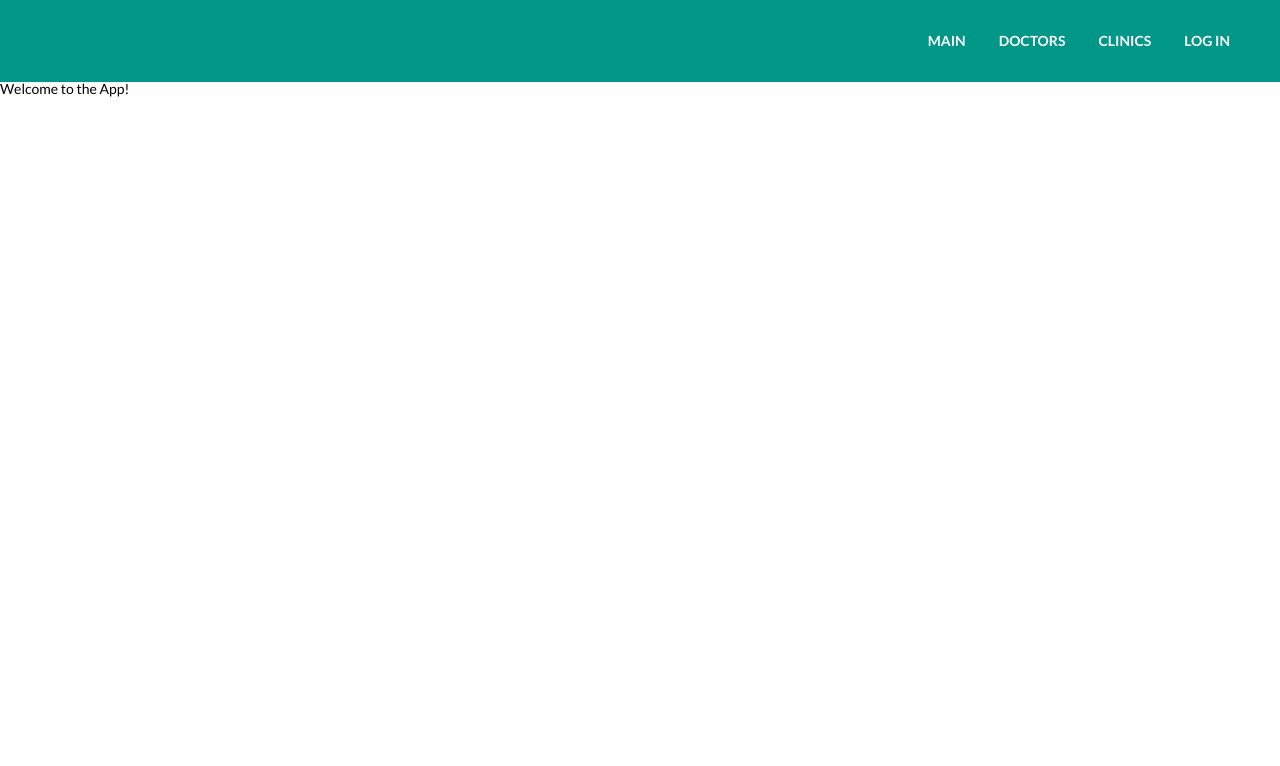
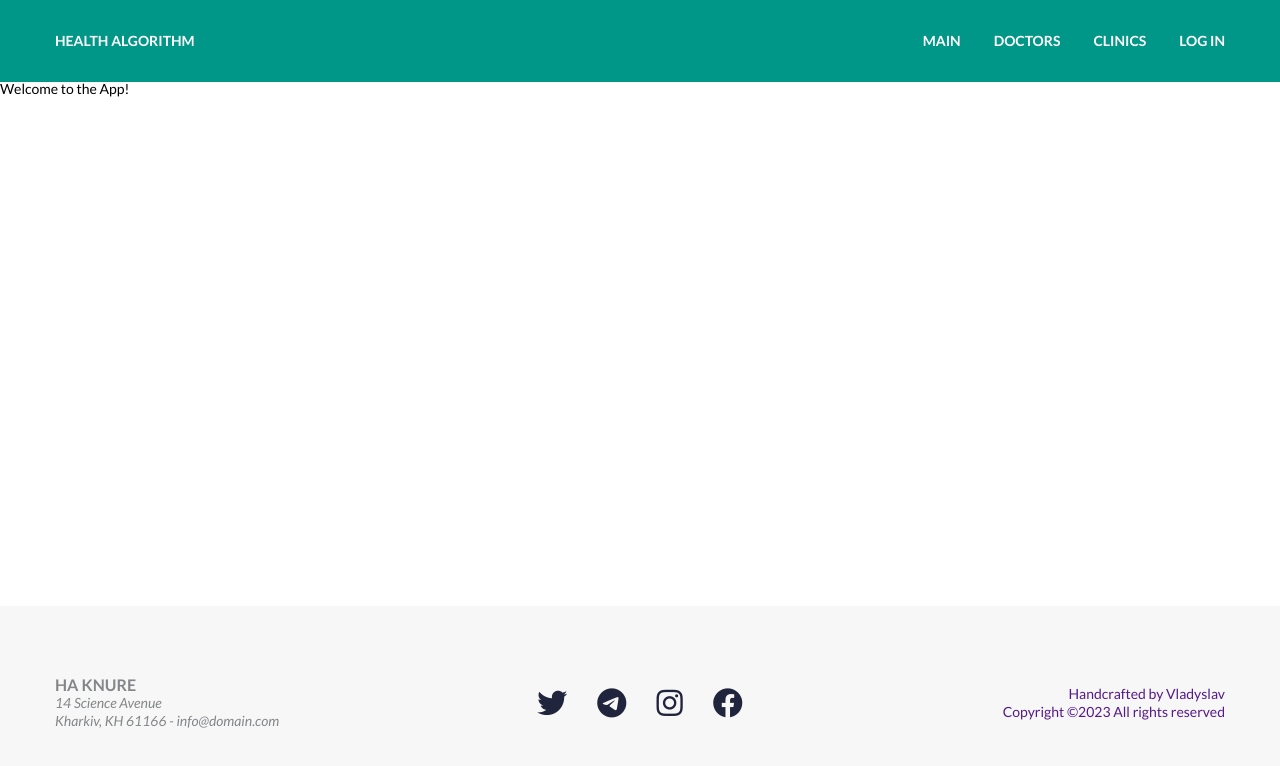
Before and after one commit to PandaLeg/Health-algorithm-frontend, a Vue app: page / in a window 1280 px wide. Shown: the top 766 px of the page. Built offline with nearby package versions, Linux system fonts and the light colour scheme.

Commit message:
built the footer and added icon font

```diff
--- /dev/null
+++ b/src/assets/scss/footer.scss
@@ -0,0 +1,80 @@
+.footer {
+  padding: 70px 0;
+  background-color: $grayBg;
+
+  @media screen and (max-width: $md3 + px) {
+    padding: 30px 0;
+  }
+
+  &__row {
+    display: flex;
+    justify-content: space-between;
+    align-items: center;
+
+    @media screen and (max-width: $md3 + px) {
+      text-align: center;
+      flex-direction: column;
+    }
+  }
+
+  &__social {
+    @media screen and (max-width: $md3 + px) {
+      margin: 15px 0;
+    }
+  }
+
+  &__column {
+    flex: 0 1 33.333%;
+  }
+
+  &__address {
+    color: $darkGray;
+    font-size: 14px;
+    line-height: 18px;
+    font-style: italic;
+
+    p {
+      &:first-child {
+        font-size: 16px;
+        font-weight: 700;
+        font-style: normal;
+      }
+    }
+  }
+}
+
+.social {
+  display: flex;
+  justify-content: center;
+  align-items: center;
+
+  &__item {
+    margin: 0 15px;
+    font-size: 30px;
+    color: $darkBlue;
+
+    &::before {
+      transition: color 0.3s ease;
+    }
+
+    @media screen and (min-width: $md2 + px) {
+      &:hover::before {
+        color: $darkGreen;
+      }
+    }
+  }
+}
+
+.dev {
+  display: flex;
+  flex-direction: column;
+  justify-content: center;
+  align-items: flex-end;
+  line-height: 18px;
+
+  &__text {
+  }
+
+  &__copy {
+  }
+}
--- a/src/assets/scss/header.scss
+++ b/src/assets/scss/header.scss
@@ -5,17 +5,33 @@
   background-color: $darkGreen;
 
   &__content {
+    display: flex;
+    justify-content: space-between;
     max-width: $maxWidthContainer + px;
-    padding: 0 10px;
+    padding: 0 15px;
     margin: 0 auto;
   }
 
   &__menu {
-    display: flex;
+    display: inline-flex;
     height: 82px;
     justify-content: flex-end;
     align-items: center;
     padding: 10px 0;
+  }
+
+  &__logo {
+  }
+}
+
+.logo {
+  display: inline-flex;
+  align-items: center;
+
+  &__title {
+    font-weight: 700;
+    color: $white;
+    text-transform: uppercase;
   }
 }
 
@@ -63,7 +79,7 @@
 
   &__link {
     font-weight: 700;
-    color: #fff;
+    color: $white;
     text-transform: uppercase;
     transition: color 0.2s ease;
 
@@ -97,7 +113,7 @@
       left: 0;
       width: 100%;
       height: 2px;
-      background-color: #fff;
+      background-color: $white;
       transition: all 0.3s ease;
 
       &:first-child {
--- /dev/null
+++ b/src/assets/scss/icons.scss
@@ -0,0 +1,44 @@
+@font-face {
+  font-family: 'icons';
+  src: url('@fonts/icons.ttf') format('truetype');
+  font-weight: normal;
+  font-style: normal;
+  font-display: block;
+}
+
+%ic {
+  font-family: 'icons', sans-serif !important;
+  speak: never;
+  font-style: normal;
+  font-weight: normal;
+  font-variant: normal;
+  text-transform: none;
+  line-height: 1;
+
+  /* Better Font Rendering =========== */
+  -webkit-font-smoothing: antialiased;
+  -moz-osx-font-smoothing: grayscale;
+}
+
+[class^="_icon-"], [class*=" _icon-"] {
+  &::before {
+    @extend %ic;
+    display: block;
+  }
+}
+
+._icon-twitter:before {
+  content: "\e900";
+}
+
+._icon-telegram:before {
+  content: "\e901";
+}
+
+._icon-instagram:before {
+  content: "\e902";
+}
+
+._icon-facebook:before {
+  content: "\e903";
+}
--- a/src/assets/scss/style.scss
+++ b/src/assets/scss/style.scss
@@ -37,9 +37,10 @@ body {
 
 /* MAIN GRID */
 
-._container {
+.container {
   max-width: $maxWidthContainer + px;
   margin: 0 auto;
+  padding: 0 15px;
 
   @media (max-width: $md1+px) {
     max-width: 980px;
--- a/src/assets/scss/variables.scss
+++ b/src/assets/scss/variables.scss
@@ -9,3 +9,6 @@ $md4: 479.98;
 $darkGreen: #009688;
 $darkBlue: #21243D;
 $golden: #F5C986F9;
+$white: #fff;
+$grayBg: #f7f7f7;
+$darkGray: #848789;
--- /dev/null
+++ b/src/components/footer/TheFooter.vue
@@ -0,0 +1,43 @@
+<template>
+  <footer class="footer">
+      <div class="container">
+          <div class="footer__row">
+              <div class="footer__column">
+                  <div class="footer__address">
+                      <p>HA KNURE</p>
+                      <p>14 Science Avenue</p>
+                      <p>Kharkiv, KH 61166 - info@domain.com</p>
+                  </div>
+              </div>
+              <div class="footer__column">
+                  <div class="footer__social social">
+                      <a href="#" class="social__item _icon-twitter"></a>
+                      <a href="#" class="social__item _icon-telegram"></a>
+                      <a href="#" class="social__item _icon-instagram"></a>
+                      <a href="#" class="social__item _icon-facebook"></a>
+                  </div>
+              </div>
+              <div class="footer__column">
+                  <a href="" class="footer__dev dev">
+                      <span class="dev__text">Handcrafted by Vladyslav</span>
+                      <span class="dev__copy">
+                          Copyright ©2023 All rights reserved
+                      </span>
+                  </a>
+              </div>
+          </div>
+      </div>
+  </footer>
+</template>
+
+<script>
+export default {
+    name: "TheFooter"
+}
+</script>
+
+<style scoped lang="scss">
+@import "src/assets/scss/variables.scss";
+@import "src/assets/scss/icons.scss";
+@import "src/assets/scss/footer.scss";
+</style>
--- a/src/components/navbar/TheNavbar.vue
+++ b/src/components/navbar/TheNavbar.vue
@@ -1,6 +1,11 @@
 <template>
     <header class="header">
         <div class="header__content">
+            <div class="header__logo logo">
+                <router-link :to="{name: routesNames.home.name}" class="logo__title">
+                    Health Algorithm
+                </router-link>
+            </div>
             <nav class="header__menu menu">
                 <div
                     class="menu__icon icon-menu"
--- a/src/pages/App.vue
+++ b/src/pages/App.vue
@@ -4,16 +4,19 @@
         <main class="page">
             <router-view></router-view>
         </main>
+        <TheFooter/>
     </div>
 </template>
 
 <script>
 import TheNavbar from "../components/navbar/TheNavbar.vue";
+import TheFooter from "../components/footer/TheFooter.vue";
 
 export default {
     name: "App",
     components: {
-        TheNavbar
+        TheNavbar,
+        TheFooter
     }
 }
 </script>
```
Also changed, not shown: src/assets/fonts/icons.ttf (added).
